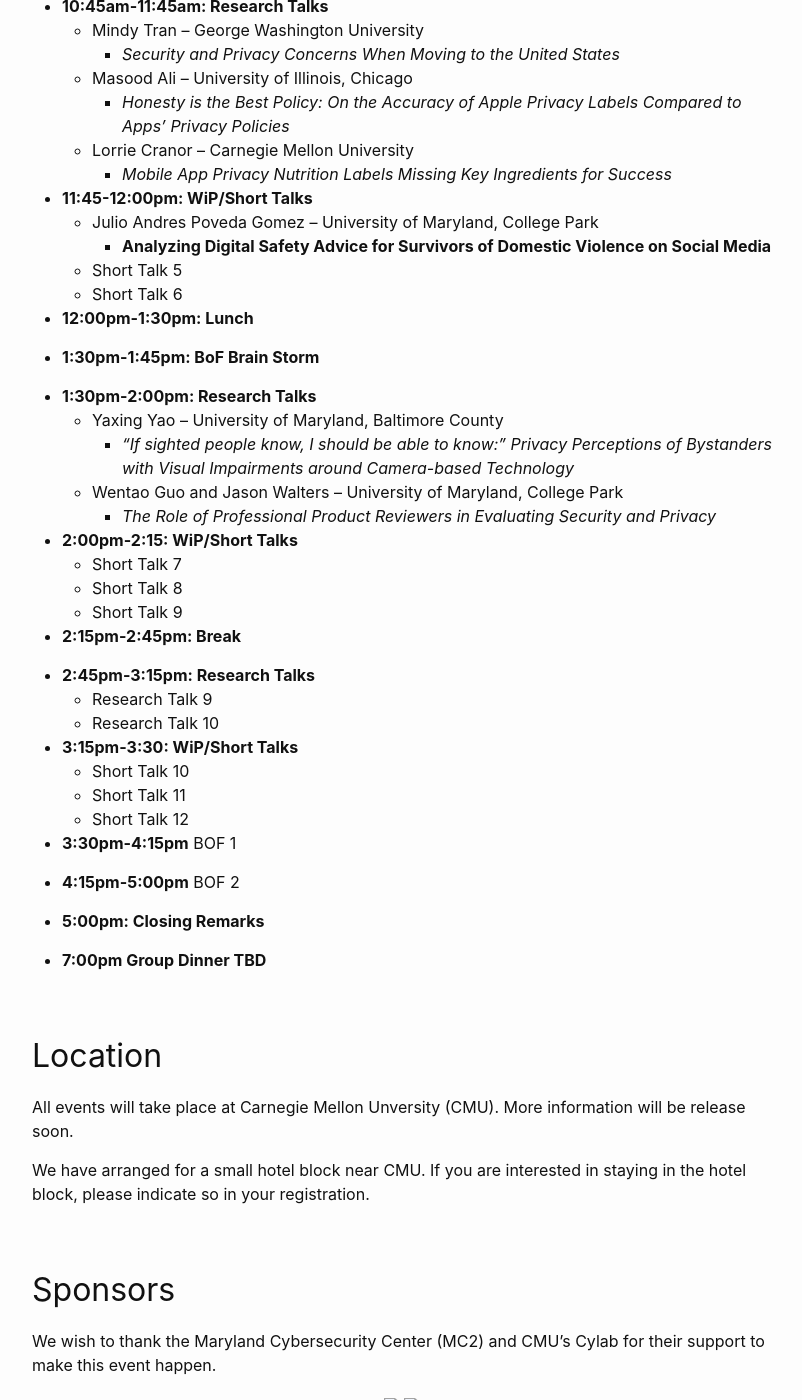
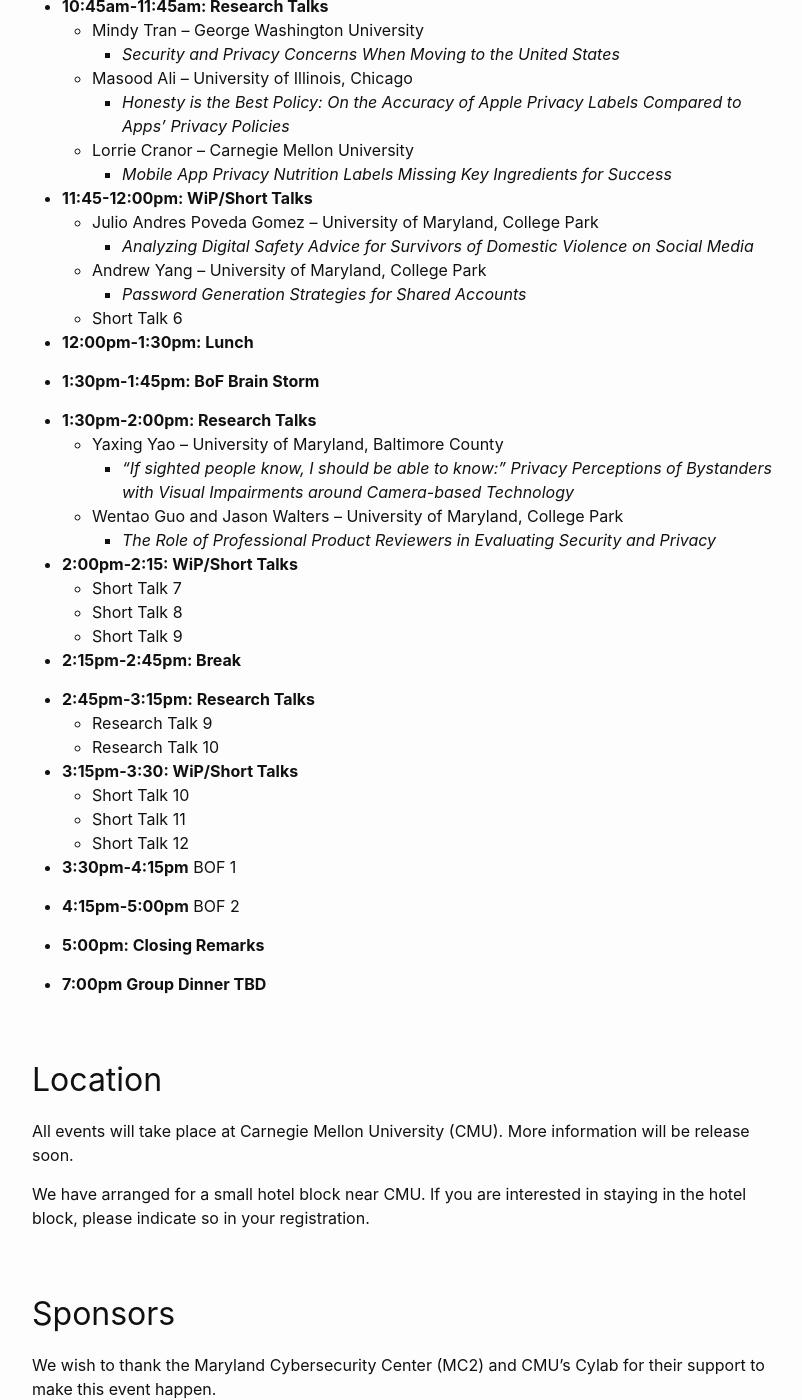
Before and after one commit to CACTUS-Colloquium/CACTUS-Colloquium.github.io, a Jekyll site: the page built from _posts/2022-12-2-index.md, in a window 1280 px wide and 1400 px high, scrolled down 1627 px. Shown: the whole window, without its empty margins (238-1040 px from the left). Built offline with Jekyll 4.4.1, drawn with Linux system fonts in a browser that asks for light colours; some of the changed text lies outside the part shown.

Commit message:
adding some more talks

```diff
--- a/_posts/2022-12-2-index.md
+++ b/_posts/2022-12-2-index.md
@@ -56,8 +56,9 @@ Below is a draft schedule of events and are subject to change. More details will
 
 * **11:45-12:00pm: WiP/Short Talks**
   * Julio Andres Poveda Gomez -- University of Maryland, College Park
-    * **Analyzing Digital Safety Advice for Survivors of Domestic Violence on Social Media**
-  * Short Talk 5
+    * *Analyzing Digital Safety Advice for Survivors of Domestic Violence on Social Media*
+  * Andrew Yang -- University of Maryland, College Park
+    * *Password Generation Strategies for Shared Accounts*
   * Short Talk 6
 
 * **12:00pm-1:30pm: Lunch**
@@ -99,7 +100,7 @@ Below is a draft schedule of events and are subject to change. More details will
 
 ## Location
 
-All events will take place at Carnegie Mellon Unversity (CMU). More information will be release soon.
+All events will take place at Carnegie Mellon University (CMU). More information will be release soon.
 
 We have arranged for a small hotel block near CMU. If you are interested in staying in the hotel block, please indicate so in your registration.
 
```
Also changed, not shown: other parts of _posts/2022-12-2-index.md (+3 -3 lines).
